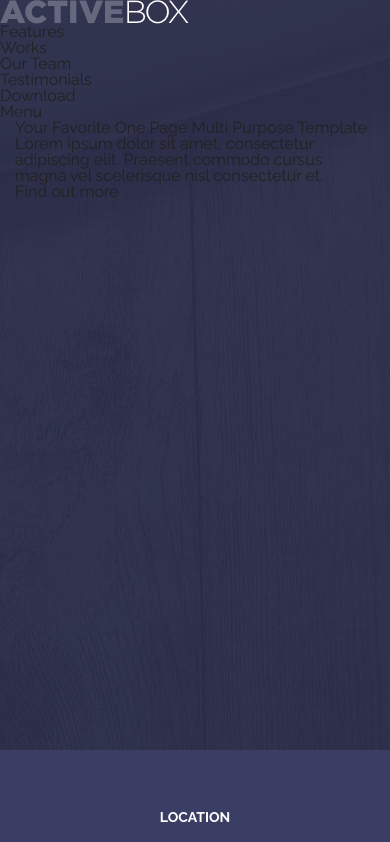
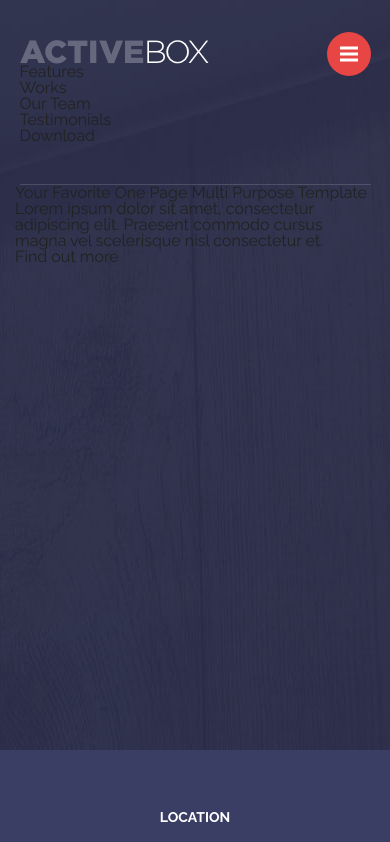
Before and after one commit to StudyCool/task_holiday_KulykAnn, a website built with webpack: page src/index.html in a window 390 px wide. Shown: the top 842 px of the page. Built offline with nearby package versions, Linux system fonts and the light colour scheme.

Commit message:
created burger-menu button(nav-toggle)

```diff
--- a/src/assets/js/nav-toggle.js
+++ b/src/assets/js/nav-toggle.js
@@ -2,7 +2,7 @@
 
 document.querySelector('.nav-toggle').onclick = function() {
   this.classList.toggle('close-nav');
-  document.querySelector('mobileMenu').classList.toggle('mobileNavigationContainerOpen');
 
 
-}
+
+};
--- a/src/assets/scss/header.scss
+++ b/src/assets/scss/header.scss
@@ -1,3 +1,16 @@
 @import "theme";
 @import "break-points";
 @import "mobile_navigation";
+
+@media screen and (max-width: 1024px){
+  #header{
+    .header-content{
+      width: 90%;
+      border-bottom: 1px solid rgba(255, 255, 255, 0.15);
+      margin: 0 auto;
+      max-width: 1170px;
+      padding: 40px 0;
+      transition: padding 0.3s;
+    }
+  }
+}
--- /dev/null
+++ b/src/assets/scss/nav_toggle.scss
@@ -0,0 +1,78 @@
+@import "theme";
+@import "break-points";
+
+@media screen and (min-width: $lg){
+  .nav-toggle {
+    display: none;
+  }
+}
+.nav-toggle {
+
+  height: 44px;
+  overflow: hidden;
+  position: fixed;
+  right: 5%;
+  text-indent: 100%;
+  top: 32px;
+  white-space: nowrap;
+  width: 44px;
+  z-index: 99999;
+  transition: all 0.3s; }
+.nav-toggle:before, .nav-toggle:after {
+  border-radius: 50%;
+  content: "";
+  height: 100%;
+  left: 0;
+  position: absolute;
+  top: 0;
+  width: 100%;
+  transform: translateZ(0);
+  backface-visibility: hidden;
+  transition-property: transform; }
+.nav-toggle:before {
+  background-color: #e84545;
+  transform: scale(1);
+  transition-duration: 0.3s; }
+.nav-toggle:after {
+  background-color: #e84545;
+  transform: scale(0);
+  transition-duration: 0s; }
+.nav-toggle span {
+  background-color: #fff;
+  bottom: auto;
+  display: inline-block;
+  height: 3px;
+  left: 50%;
+  position: absolute;
+  right: auto;
+  top: 50%;
+  width: 18px;
+  z-index: 10;
+  transform: translateX(-50%) translateY(-50%); }
+.nav-toggle span:before, .nav-toggle span:after {
+  background-color: #fff;
+  content: "";
+  height: 100%;
+  position: absolute;
+  right: 0;
+  top: 0;
+  width: 100%;
+  transform: translateZ(0);
+  backface-visibility: hidden;
+  transition: transform 0.3s; }
+.nav-toggle span:before {
+  transform: translateY(-6px) rotate(0deg); }
+.nav-toggle span:after {
+  transform: translateY(6px) rotate(0deg); }
+.nav-toggle.close-nav:before {
+  transform: scale(0); }
+.nav-toggle.close-nav:after {
+  transform: scale(1); }
+.nav-toggle.close-nav span {
+  background-color: rgba(255, 255, 255, 0); }
+.nav-toggle.close-nav span:before, .nav-toggle.close-nav span:after {
+  background-color: #fff; }
+.nav-toggle.close-nav span:before {
+  transform: translateY(0) rotate(45deg); }
+.nav-toggle.close-nav span:after {
+  transform: translateY(0) rotate(-45deg); }
--- a/src/assets/scss/styles.scss
+++ b/src/assets/scss/styles.scss
@@ -1,6 +1,7 @@
 @import "footer";
 @import "header";
 @import "banner";
+@import "nav_toggle";
 
 body {
   font-family: 'Raleway', sans-serif;
```
